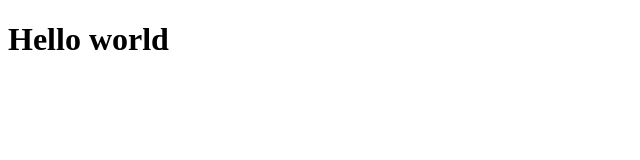
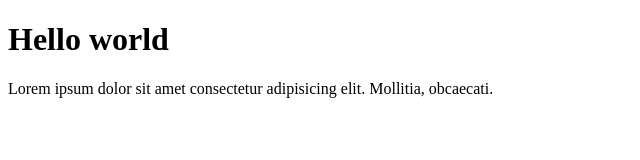
Before and after one commit to Kiki-Ananda30/WPU-belajar-GIT-remote, a plain HTML site: page index.html in a window 1280 px wide. Shown: the whole page, without its empty margins (0-640 px from the left). Drawn offline with Linux system fonts and the light colour scheme.

Commit message:
Menambahkan paragraf ke dalam file index.html

```diff
--- a/index.html
+++ b/index.html
@@ -7,5 +7,9 @@
   </head>
   <body>
     <h1>Hello world</h1>
+    <p>
+      Lorem ipsum dolor sit amet consectetur adipisicing elit. Mollitia,
+      obcaecati.
+    </p>
   </body>
 </html>
```
